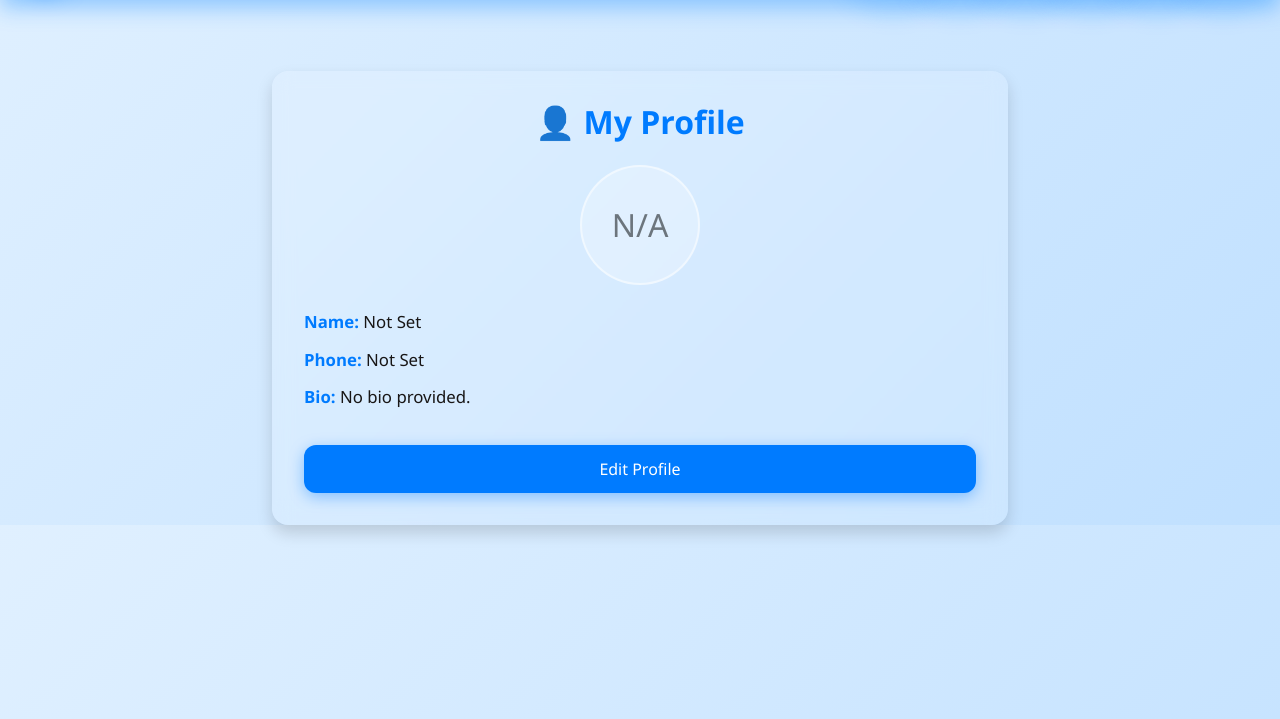
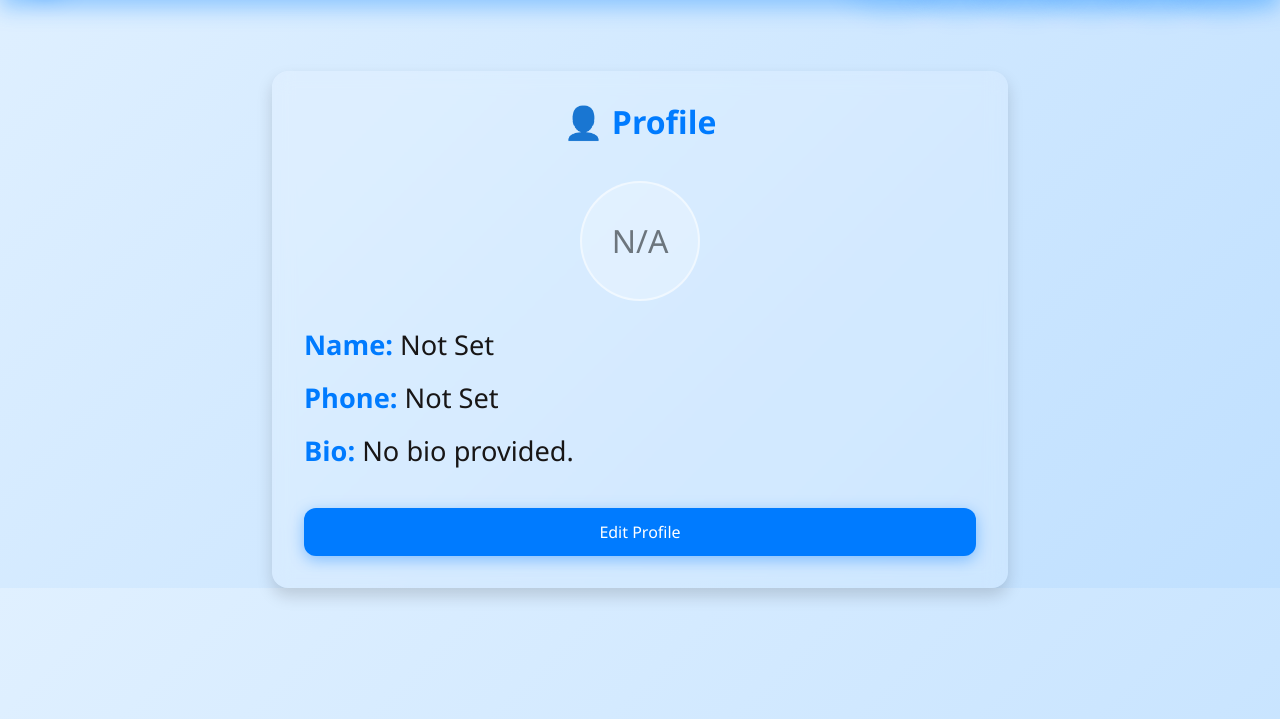
Before and after one commit to Aadityabandhane/Task-Manager, a Django app: page /profile/ in a window 1280 px wide. Shown: the part 81-800 px from the top of the page. Run offline with Django 5.2, Linux system fonts and the light colour scheme; the visitor is signed in with stand-in values (Sample User, id 1); data comes from the database, SQL or seed files in the repository.

Commit message:
some minor changes

```diff
--- a/core/templates/profile.html
+++ b/core/templates/profile.html
@@ -31,8 +31,8 @@
 
     /* Profile image */
     #profile-image-container img {
-        width: 120px;
-        height: 120px;
+        width: 190px;
+        height: 190px;
         border-radius: 50%;
         border: 3px solid rgba(255,255,255,0.5);
         object-fit: cover;
@@ -61,7 +61,7 @@
 
     /* Profile details */
     #profile-details p {
-        font-size: 1.05rem;
+        font-size: 1.70rem;
         color: #181616;
         margin-bottom: 0.75rem;
     }
@@ -92,7 +92,7 @@
 <div class="row justify-content-center">
     <div class="col-md-8">
         <div class="card shadow">
-            <h2>👤 My Profile</h2>
+            <h2><p><strong></strong>👤 {{ profile.full_name|default:"Profile" }}</p></h2>
 
             <div class="text-center mb-4">
                 {% if profile.profile_image %}
```
